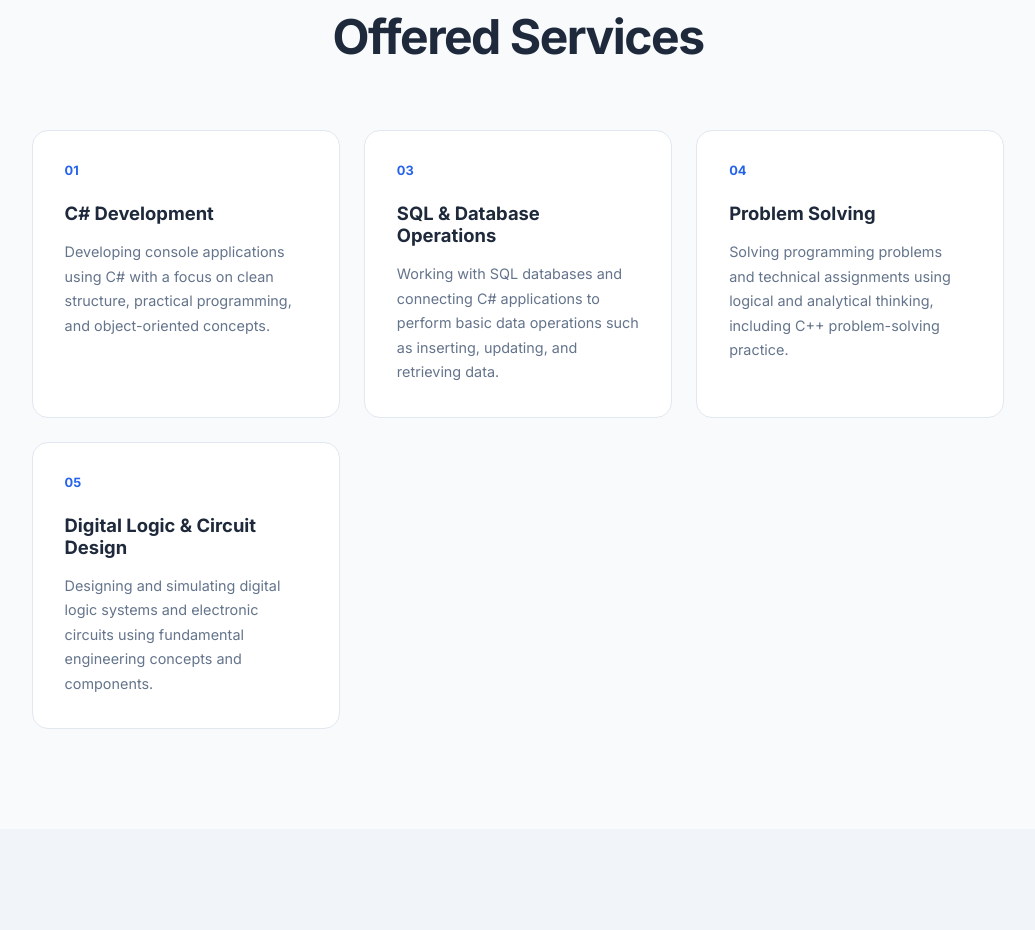
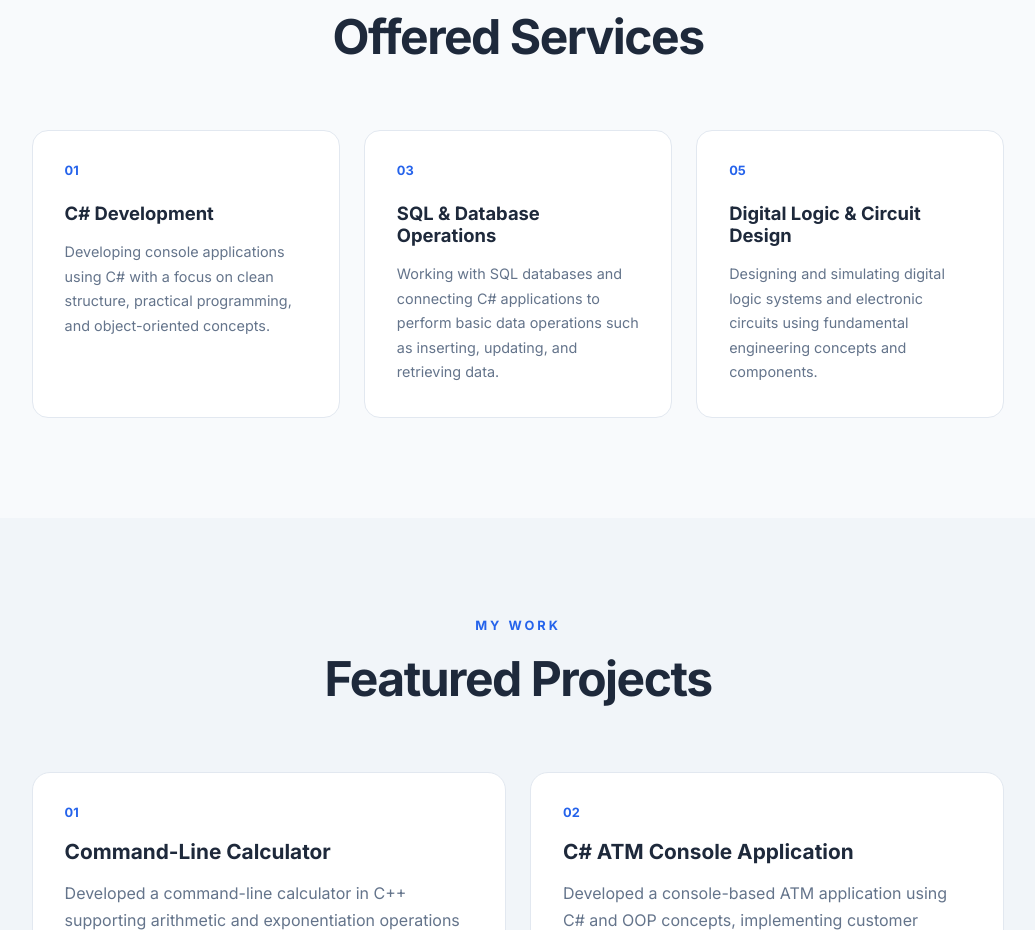
Before and after one commit to ahmedmaher-cse/ahmed-portfolio, a React (Vite) app: page / in a window 1280 px wide. Shown: the part 2160-3090 px from the top of the page, without its empty margins (122-1157 px from the left). Built offline with nearby package versions, Linux system fonts and the light colour scheme.

Commit message:
Remove "Problem Solving" service card from App component for content refinement

```diff
--- a/src/App.jsx
+++ b/src/App.jsx
@@ -256,18 +256,6 @@ function App() {
                 Working with SQL databases and connecting C# applications to
                 perform basic data operations such as inserting, updating, and
                 retrieving data.
-              </p>
-            </div>
-
-            <div className="service-card">
-              <div className="service-number">04</div>
-
-              <h3>Problem Solving</h3>
-
-              <p>
-                Solving programming problems and technical assignments using
-                logical and analytical thinking, including C++ problem-solving
-                practice.
               </p>
             </div>
 
```
